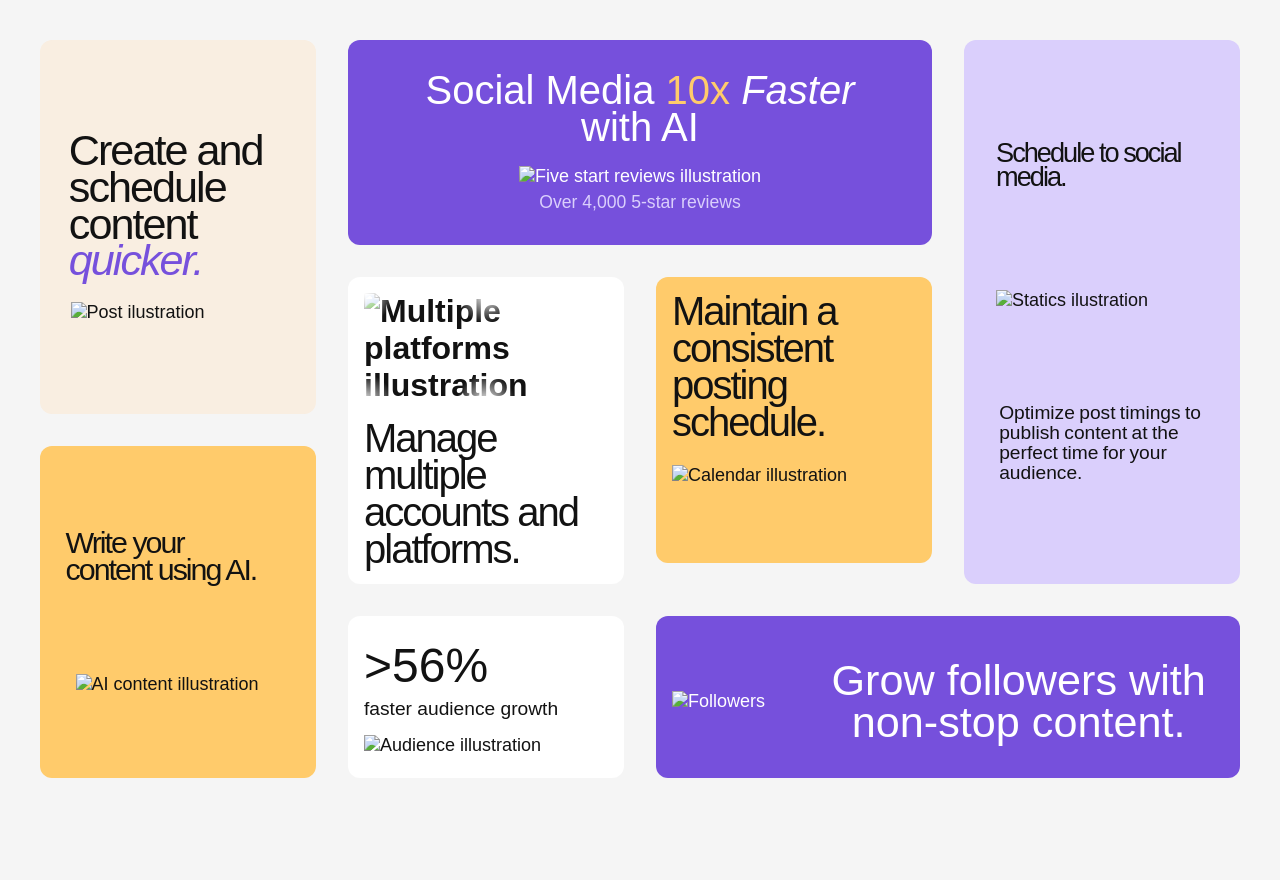
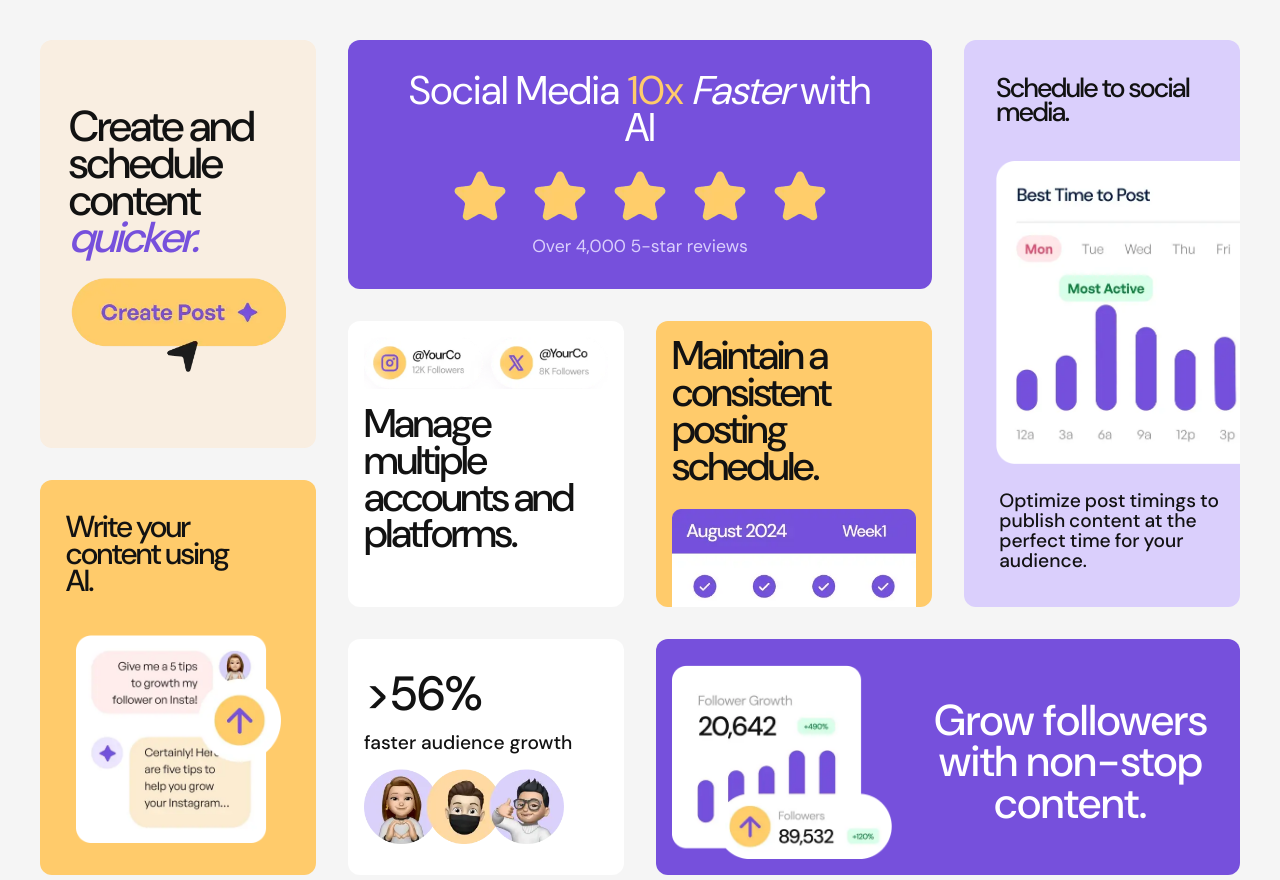
Before and after one commit to KonieK981/bento-grid, a plain HTML site: page index.html in a window 1280 px wide. Drawn offline with Linux system fonts and the light colour scheme; the site is published under a folder, as on GitHub Pages, so addresses that start at the root find nothing.

Commit message:
fix: rename public folder

```diff
--- a/index.html
+++ b/index.html
@@ -9,7 +9,7 @@
       rel="icon"
       type="image/png"
       sizes="32x32"
-      href="/images/favicon-32x32.png"
+      href="assets/images/favicon-32x32.png"
     />
     <link rel="stylesheet" href="./styles.css" />
     <title>Frontend Mentor | Bento grid</title>
@@ -21,7 +21,7 @@
           <h3>Social Media <span>10x </span><i>Faster </i> with AI</h3>
           <div>
             <img
-              src="/images/illustration-five-stars.webp"
+              src="assets/images/illustration-five-stars.webp"
               alt="Five start reviews illustration"
             />
             <p>Over 4,000 5-star reviews</p>
@@ -29,7 +29,7 @@
         </article>
         <article class="card-2">
           <img
-            src="/images/illustration-multiple-platforms.webp"
+            src="assets/images/illustration-multiple-platforms.webp"
             alt="Multiple platforms illustration"
           />
           <h3 class="title">Manage multiple accounts and platforms.</h3>
@@ -37,14 +37,14 @@
         <article class="card-3">
           <h3 class="title">Maintain a consistent posting schedule.</h3>
           <img
-            src="/images/illustration-consistent-schedule.webp"
+            src="assets/images/illustration-consistent-schedule.webp"
             alt="Calendar illustration"
           />
         </article>
         <article class="card-4">
           <h3 class="title">Schedule to social media.</h3>
           <img
-            src="/images/illustration-schedule-posts.webp"
+            src="assets/images/illustration-schedule-posts.webp"
             alt="Statics ilustration"
           />
           <p>
@@ -53,28 +53,31 @@
           </p>
         </article>
         <article class="card-6">
-          <img src="/images/illustration-grow-followers.webp" alt="Followers" />
+          <img
+            src="assets/images/illustration-grow-followers.webp"
+            alt="Followers"
+          />
           <h3>Grow followers with non-stop content.</h3>
         </article>
         <article class="card-5">
           <h3>>56%</h3>
           <p>faster audience growth</p>
           <img
-            src="/images/illustration-audience-growth.webp"
+            src="assets/images/illustration-audience-growth.webp"
             alt="Audience illustration"
           />
         </article>
         <article class="card-7">
           <h3 class="title">Create and schedule content <em>quicker.</em></h3>
           <img
-            src="/images/illustration-create-post.webp"
+            src="assets/images/illustration-create-post.webp"
             alt="Post ilustration"
           />
         </article>
         <article class="card-8">
           <h3 class="title">Write your content using AI.</h3>
           <img
-            src="/images/illustration-ai-content.webp"
+            src="assets/images/illustration-ai-content.webp"
             alt="AI content illustration"
           />
         </article>
--- a/styles.css
+++ b/styles.css
@@ -19,7 +19,7 @@
 /* Normal font */
 @font-face {
   font-family: "DM Sans";
-  src: url("/fonts/DMSans-VariableFont_opsz,wght.ttf") format("truetype");
+  src: url("assets/fonts/DMSans-VariableFont_opsz,wght.ttf") format("truetype");
   font-weight: 400 500;
   font-style: normal;
   font-display: swap;
```
Also changed, not shown: assets/fonts/DMSans-Italic-VariableFont_opsz,wght.ttf (renamed from public/fonts/DMSans-Italic-VariableFont_opsz,wght.ttf), assets/fonts/DMSans-VariableFont_opsz,wght.ttf (renamed from public/fonts/DMSans-VariableFont_opsz,wght.ttf), assets/fonts/OFL.txt (renamed from public/fonts/OFL.txt), assets/fonts/README.txt (renamed from public/fonts/README.txt), assets/fonts/static/DMSans-Medium.ttf (renamed from public/fonts/static/DMSans-Medium.ttf), assets/fonts/static/DMSans-MediumItalic.ttf (renamed from public/fonts/static/DMSans-MediumItalic.ttf), assets/fonts/static/DMSans-Regular.ttf (renamed from public/fonts/static/DMSans-Regular.ttf), assets/images/favicon-32x32.png (renamed from public/images/favicon-32x32.png), assets/images/illustration-ai-content.webp (renamed from public/images/illustration-ai-content.webp), assets/images/illustration-audience-growth.webp (renamed from public/images/illustration-audience-growth.webp), assets/images/illustration-consistent-schedule.webp (renamed from public/images/illustration-consistent-schedule.webp), assets/images/illustration-create-post.webp (renamed from public/images/illustration-create-post.webp), assets/images/illustration-five-stars.webp (renamed from public/images/illustration-five-stars.webp), assets/images/illustration-grow-followers.webp (renamed from public/images/illustration-grow-followers.webp), 3 more files.
